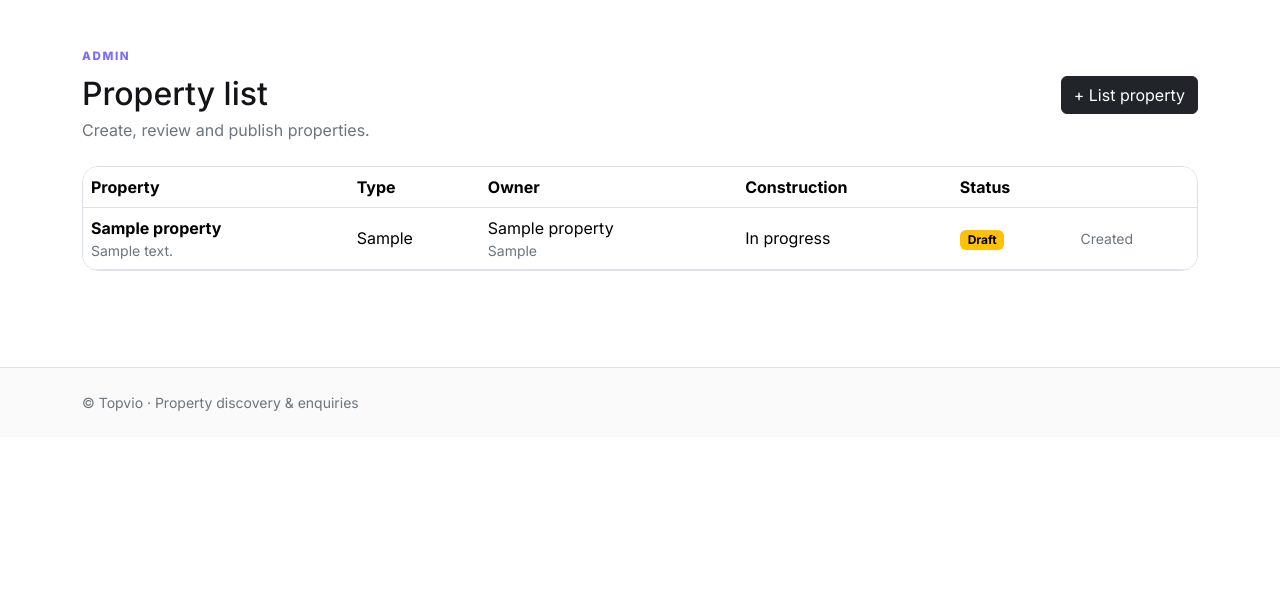
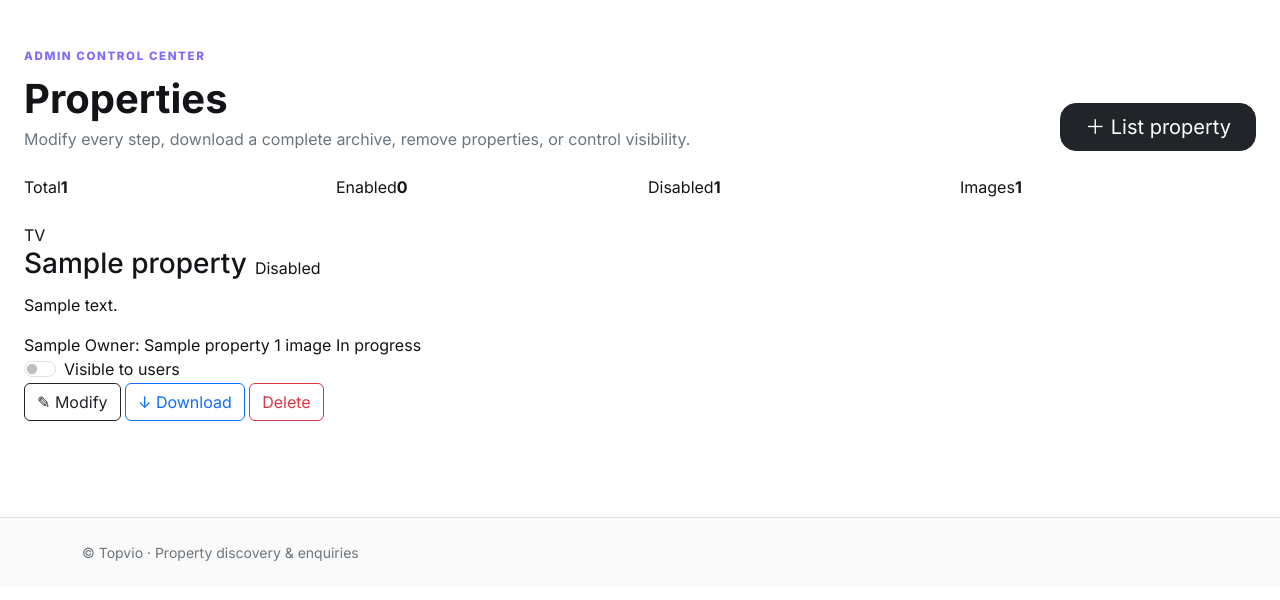
Before and after one commit to Minex0143/Topvio, a Flask app: template templates/admin_dashboard.html in a window 1280 px wide. Shown: the part 73-673 px from the top of the page. Run offline with Flask 3, Linux system fonts and the light colour scheme; the template is opened without the code that fills it: most values are stand-ins (such as "Sample title", 1, 10 or a date in 2020).

Commit message:
Add files via upload

```diff
--- a/templates/admin_dashboard.html
+++ b/templates/admin_dashboard.html
@@ -1,2 +1,127 @@
-{% extends 'base.html' %}{% block content %}<div class="container py-5"><div class="d-flex justify-content-between align-items-center mb-4"><div><div class="eyebrow">ADMIN</div><h1 class="h2 mb-1">Property list</h1><p class="text-secondary mb-0">Create, review and publish properties.</p></div><a class="btn btn-dark" href="{{ url_for('property_wizard') }}">+ List property</a></div>
-<div class="table-responsive bg-white rounded-4 border"><table class="table align-middle mb-0"><thead><tr><th>Property</th><th>Type</th><th>Owner</th><th>Construction</th><th>Status</th><th></th></tr></thead><tbody>{% for p in properties %}<tr><td><b>{{ p.name }}</b><div class="small text-secondary">{{ p.address }}</div></td><td>{{ p.property_type|title }}</td><td>{{ p.owner_name }}<div class="small text-secondary">{{ p.owner_contact }}</div></td><td>{{ 'Completed' if p.construction_completed else 'In progress' }}</td><td>{% if p.is_listed %}<span class="badge text-bg-success">Listed</span>{% else %}<span class="badge text-bg-warning">Draft</span>{% endif %}</td><td>{% if p.is_listed %}<a class="btn btn-sm btn-outline-dark" href="{{ url_for('property_detail', property_id=p.id) }}">View</a>{% else %}<span class="text-secondary small">Created</span>{% endif %}</td></tr>{% else %}<tr><td colspan="6" class="text-center py-5 text-secondary">No properties yet.</td></tr>{% endfor %}</tbody></table></div></div>{% endblock %}
+{% extends 'base.html' %}
+{% block content %}
+<div class="container-fluid admin-shell py-4 py-lg-5">
+  <div class="container-xxl">
+    <div class="admin-head d-flex flex-column flex-lg-row justify-content-between align-items-lg-end gap-3 mb-4">
+      <div>
+        <div class="eyebrow">ADMIN CONTROL CENTER</div>
+        <h1 class="display-6 fw-bold mb-1">Properties</h1>
+        <p class="text-secondary mb-0">Modify every step, download a complete archive, remove properties, or control visibility.</p>
+      </div>
+      <a class="btn btn-dark btn-lg rounded-4 px-4" href="{{ url_for('property_wizard') }}">＋ List property</a>
+    </div>
+
+    <div class="row g-3 mb-4">
+      <div class="col-6 col-lg-3"><div class="admin-stat"><span>Total</span><strong>{{ properties|length }}</strong></div></div>
+      <div class="col-6 col-lg-3"><div class="admin-stat"><span>Enabled</span><strong>{{ properties|selectattr('is_listed')|list|length }}</strong></div></div>
+      <div class="col-6 col-lg-3"><div class="admin-stat"><span>Disabled</span><strong>{{ properties|rejectattr('is_listed')|list|length }}</strong></div></div>
+      <div class="col-6 col-lg-3"><div class="admin-stat"><span>Images</span><strong>{{ properties|map(attribute='images')|map('length')|sum }}</strong></div></div>
+    </div>
+
+    <div class="admin-property-list">
+      {% for p in properties %}
+      <article class="admin-property-card" id="property-card-{{ p.id }}">
+        <div class="admin-property-main">
+          <div class="admin-property-thumb">
+            {% set cover = (p.images|selectattr('scope','equalto','overview')|list|first) %}
+            {% if cover %}
+              <img loading="lazy" src="{{ url_for('image', image_id=cover.id) }}" alt="{{ p.name }}">
+            {% else %}
+              <span>TV</span>
+            {% endif %}
+          </div>
+          <div class="admin-property-info">
+            <div class="d-flex flex-wrap gap-2 align-items-center mb-1">
+              <h3>{{ p.name }}</h3>
+              {% if p.is_listed %}<span class="status-pill enabled">Enabled</span>{% else %}<span class="status-pill disabled">Disabled</span>{% endif %}
+            </div>
+            <p class="address">{{ p.address }}</p>
+            <div class="property-meta">
+              <span>{{ p.property_type|replace('_',' ')|title }}</span>
+              <span>Owner: {{ p.owner_name }}</span>
+              <span>{{ p.images|length }} image{{ '' if p.images|length == 1 else 's' }}</span>
+              <span>{{ 'Completed' if p.construction_completed else 'In progress' }}</span>
+            </div>
+          </div>
+        </div>
+
+        <div class="admin-property-actions">
+          <div class="form-check form-switch visibility-switch">
+            <input class="form-check-input property-toggle" type="checkbox" role="switch"
+                   id="toggle-{{ p.id }}" data-id="{{ p.id }}" {% if p.is_listed %}checked{% endif %}>
+            <label class="form-check-label" for="toggle-{{ p.id }}">Visible to users</label>
+          </div>
+          <div class="action-buttons">
+            <a class="btn btn-outline-dark" href="{{ url_for('property_wizard', property_id=p.id) }}">✎ Modify</a>
+            <a class="btn btn-outline-primary" href="{{ url_for('download_property', property_id=p.id) }}">↓ Download</a>
+            {% if p.is_listed %}
+              <a class="btn btn-outline-secondary" href="{{ url_for('property_detail', property_id=p.id) }}">View</a>
+            {% endif %}
+            <button type="button" class="btn btn-outline-danger delete-property" data-id="{{ p.id }}" data-name="{{ p.name|e }}">Delete</button>
+          </div>
+        </div>
+      </article>
+      {% else %}
+      <div class="empty-state">
+        <div class="builder-icon">⌂</div>
+        <h4>No properties yet</h4>
+        <p class="text-secondary">Create your first property to start building your catalogue.</p>
+        <a class="btn btn-dark rounded-3" href="{{ url_for('property_wizard') }}">List property</a>
+      </div>
+      {% endfor %}
+    </div>
+  </div>
+</div>
+{% endblock %}
+{% block scripts %}
+<script>
+document.querySelectorAll('.property-toggle').forEach(toggle => {
+  toggle.addEventListener('change', async () => {
+    const id = toggle.dataset.id;
+    toggle.disabled = true;
+    try {
+      const response = await fetch(`/admin/property/${id}/toggle`, {method:'POST'});
+      const data = await response.json();
+      if (!data.ok) throw new Error(data.error || 'Could not change visibility.');
+      const card = document.querySelector(`#property-card-${id}`);
+      const pill = card.querySelector('.status-pill');
+      pill.className = `status-pill ${data.is_listed ? 'enabled' : 'disabled'}`;
+      pill.textContent = data.is_listed ? 'Enabled' : 'Disabled';
+      const view = card.querySelector('.action-buttons a.btn-outline-secondary');
+      if (data.is_listed && !view) {
+        const link = document.createElement('a');
+        link.className = 'btn btn-outline-secondary';
+        link.href = `/property/${id}`;
+        link.textContent = 'View';
+        card.querySelector('.action-buttons').insertBefore(link, card.querySelector('.delete-property'));
+      } else if (!data.is_listed && view) {
+        view.remove();
+      }
+    } catch (err) {
+      toggle.checked = !toggle.checked;
+      alert(err.message);
+    } finally {
+      toggle.disabled = false;
+    }
+  });
+});
+
+document.querySelectorAll('.delete-property').forEach(button => {
+  button.addEventListener('click', async () => {
+    const id = button.dataset.id;
+    const name = button.dataset.name;
+    if (!confirm(`Delete "${name}" permanently?\n\nThis removes all property data and uploaded images.`)) return;
+    button.disabled = true;
+    try {
+      const response = await fetch(`/admin/property/${id}/delete`, {method:'POST'});
+      const data = await response.json();
+      if (!data.ok) throw new Error(data.error || 'Could not delete property.');
+      document.querySelector(`#property-card-${id}`)?.remove();
+    } catch (err) {
+      alert(err.message);
+      button.disabled = false;
+    }
+  });
+});
+</script>
+{% endblock %}
```
Also changed, not shown: templates/property_export.html (added, +101 -0 lines), templates/property_wizard.html (+10 -5 lines).
